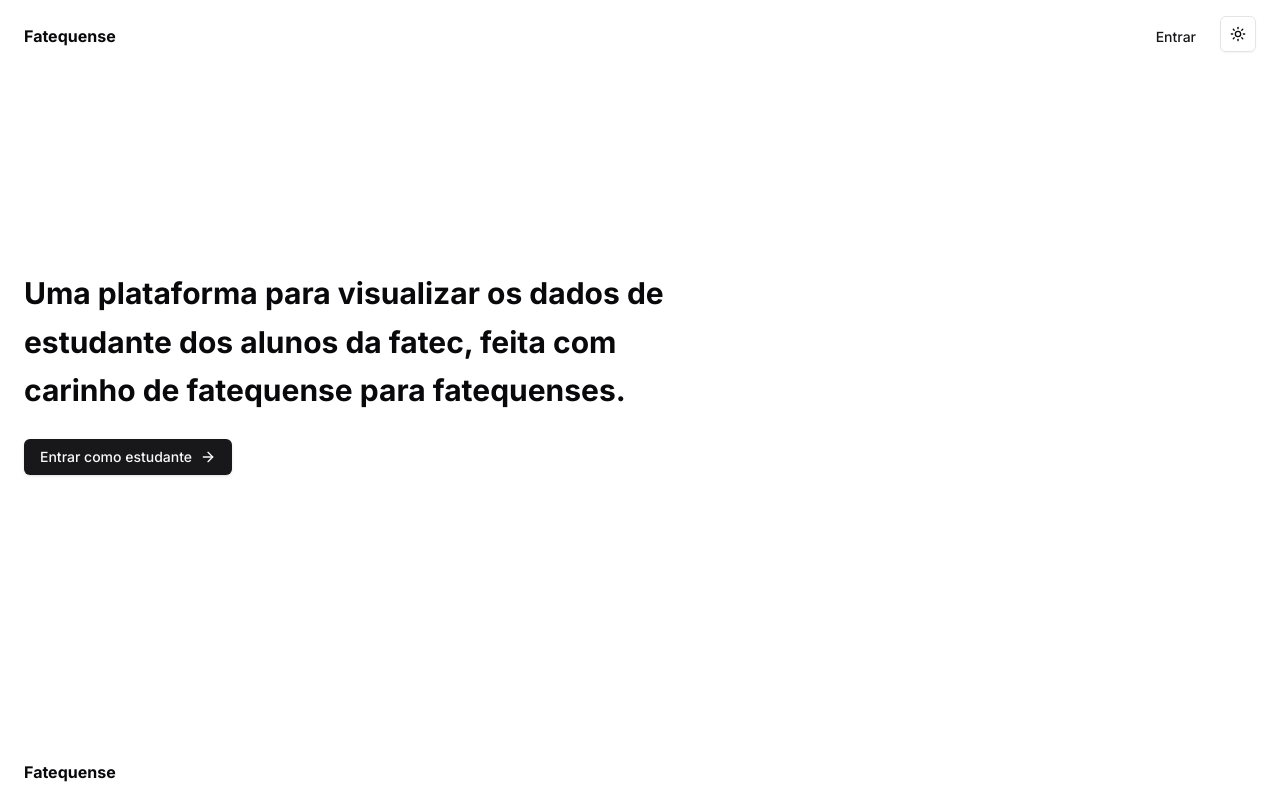
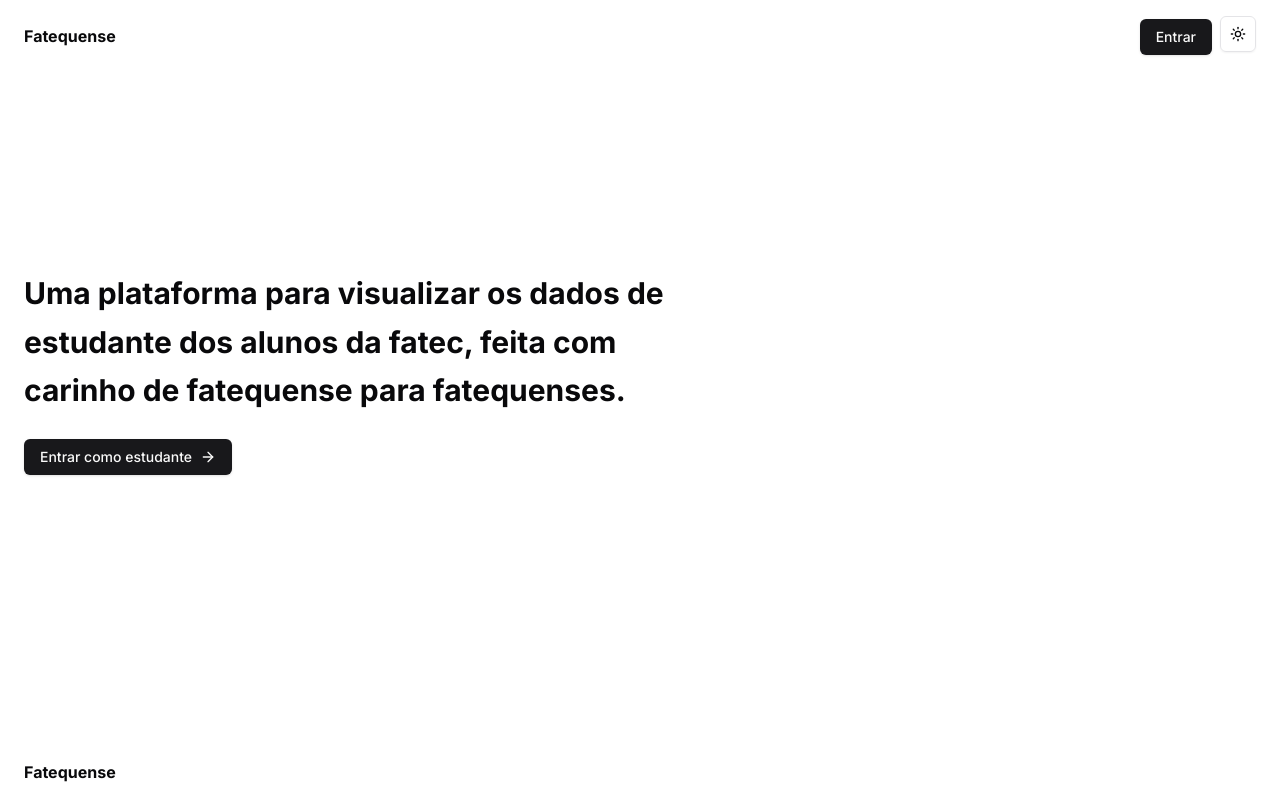
Before and after one commit to fatequense/website, a Next.js app: page / in a window 1280 px wide. Built offline with nearby package versions, Linux system fonts and the light colour scheme.

Commit message:
set login button variant as primary

```diff
--- a/src/app/(public)/_components/nav.tsx
+++ b/src/app/(public)/_components/nav.tsx
@@ -10,7 +10,7 @@ export function Nav() {
       <span className="font-bold">Fatequense</span>
 
       <div className="space-x-2">
-        <Button variant="link" asChild>
+        <Button asChild>
           <Link href="/login">Entrar</Link>
         </Button>
 
```
